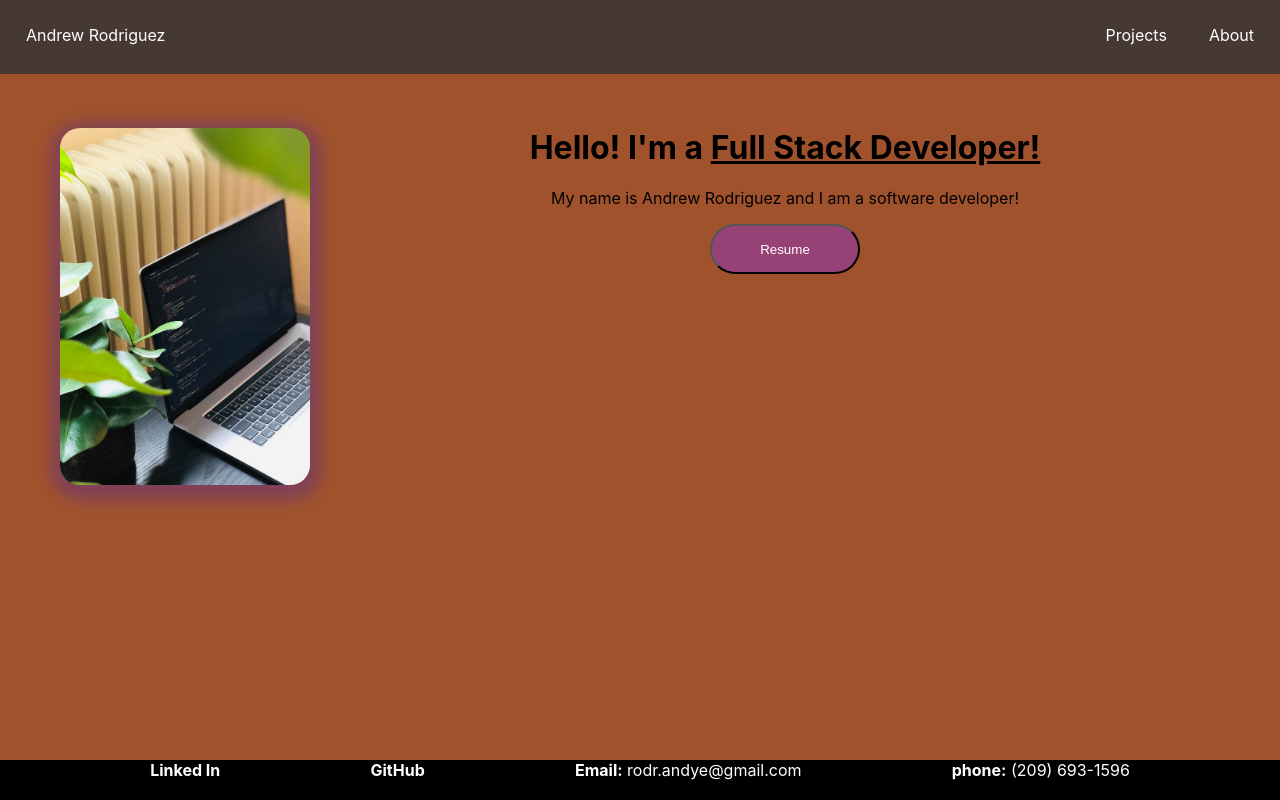
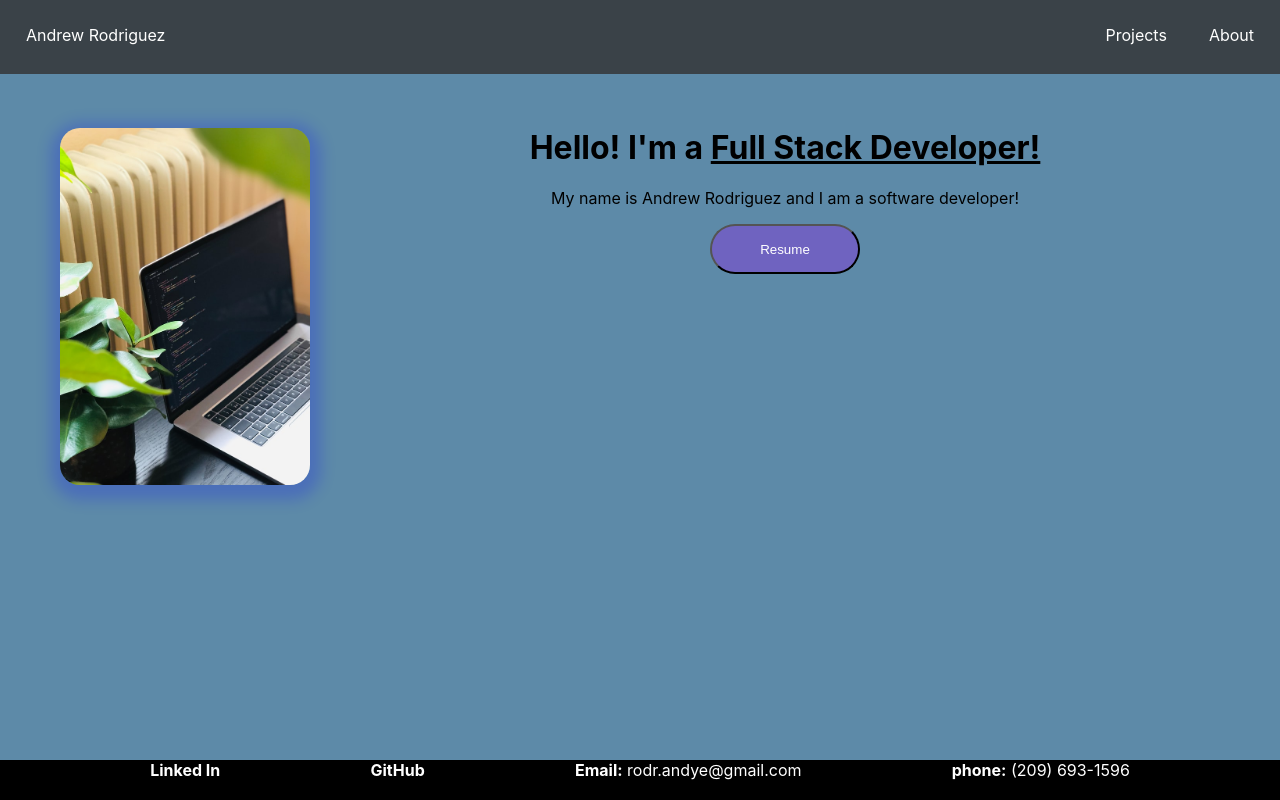
Before and after one commit to Andyrod209/Andyrod209.github.io, a React (Create React App) app: page / in a window 1280 px wide. Built offline with nearby package versions, Linux system fonts and the light colour scheme.

Commit message:
Style: Changed background color.

```diff
--- a/src/App.css
+++ b/src/App.css
@@ -3,7 +3,7 @@
 }
 
 body{
-  background-color: sienna;
+  background-color: rgb(93,138,168);
 }
 
 .main{
```
